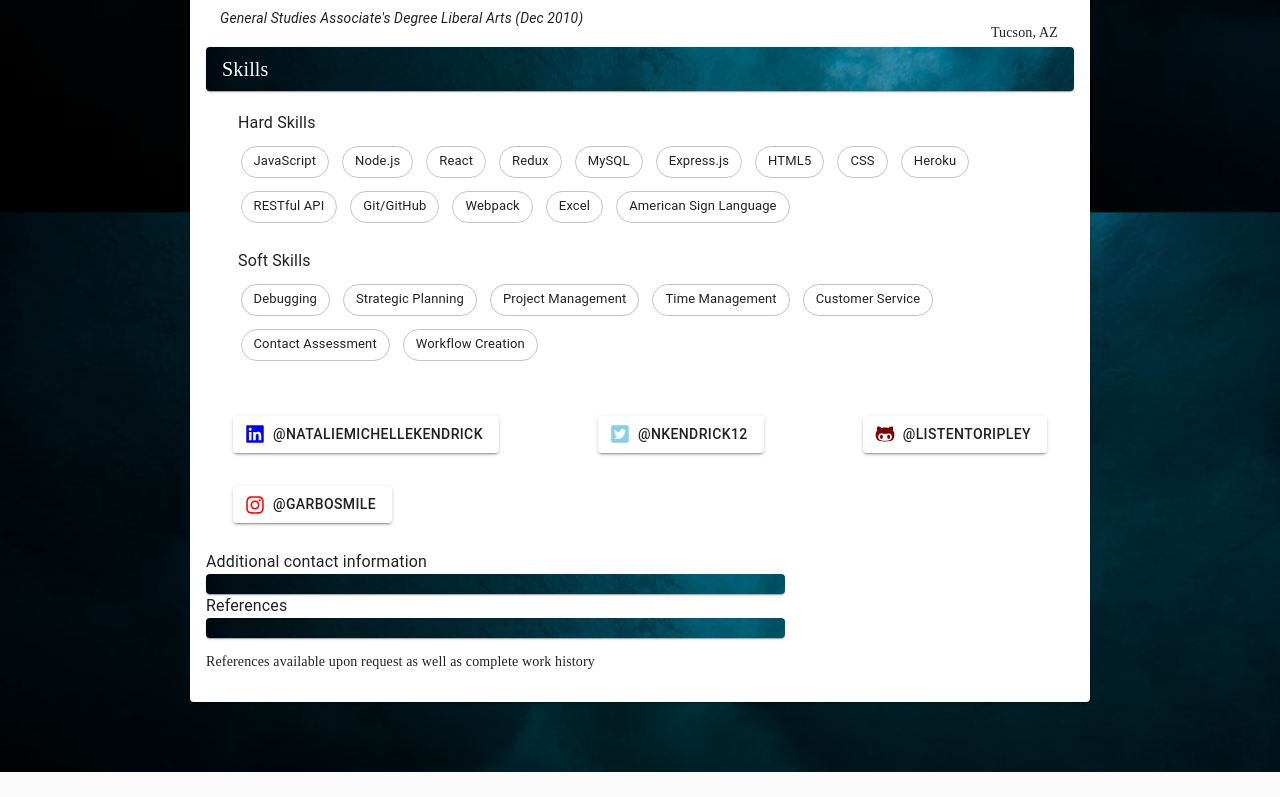
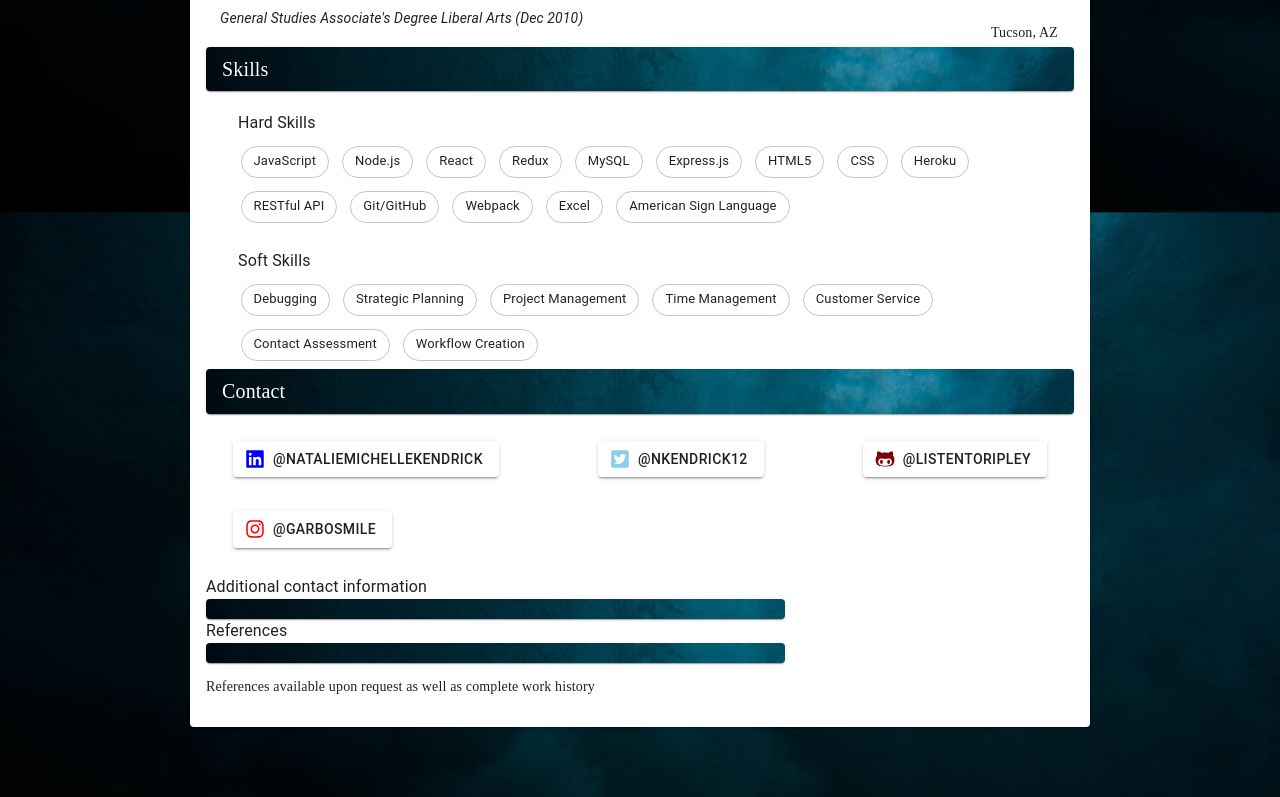
Before and after one commit to listenToRipley/nataliekendrick, a React (Create React App) app: page /resume in a window 1280 px wide. Shown: the part 1707-2504 px from the top of the page. Before the commit the page ends 2479 px from the top, so only its background shows below. Built offline with nearby package versions, Linux system fonts and the light colour scheme.

Commit message:
title update

```diff
--- a/src/Components/ResumeContacts.js
+++ b/src/Components/ResumeContacts.js
@@ -57,6 +57,9 @@ const ResumeContact = () => {
 
   return(
     <div>
+    <Paper className={classes.separates}>
+      <ListItem className={classes.sectionTitle}>Contact</ListItem>
+    </Paper>
       <div className={classes.additionalContact}>
       <div className={classes.contactGrid} >
          <Button className={classes.contactButton}
```
